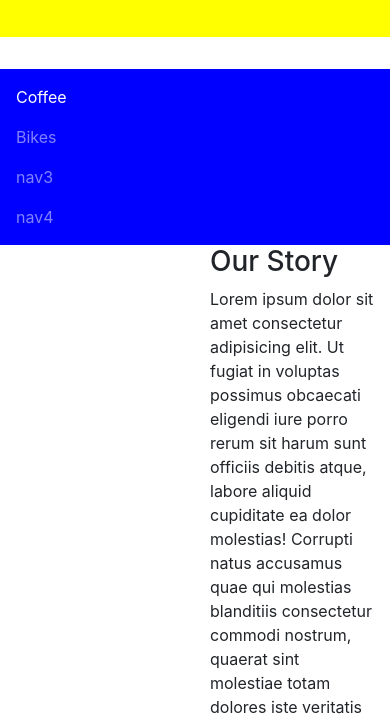
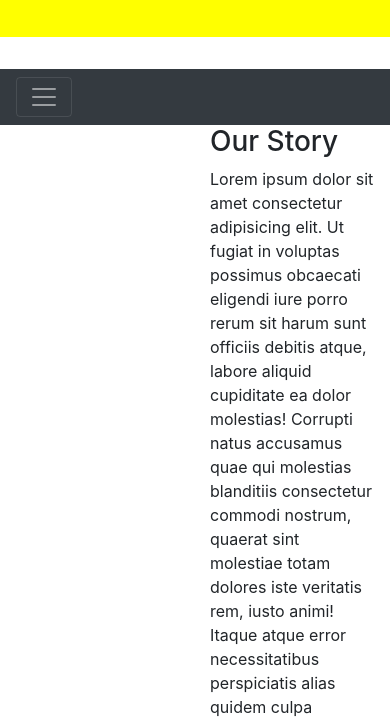
Before and after one commit to clambertcello/offTheChain, a website: page index.html in a window 390 px wide. Shown: the part 131-850 px from the top of the page. Drawn offline with nearby package versions, Linux system fonts and the light colour scheme.

Commit message:
Responsive Nav Toggler

```diff
--- a/css/styles.scss
+++ b/css/styles.scss
@@ -1,10 +1,10 @@
 $coffee-nav-bc: blue;
 $coffee-jumbo-bc: yellow;
-
-#coffeeNav {
-    background-color: $coffee-nav-bc;
-}
 
 #coffeeJumbo {
     background-color: $coffee-jumbo-bc;
 }
+
+// #coffeeNav {
+//     background-color: $coffee-nav-bc;
+// }
--- a/index.html
+++ b/index.html
@@ -26,14 +26,20 @@
         </div>
     </header>
 
-    <nav class="navbar navbar-expand-sm navbar-dark sticky-top" id="coffeeNav">
+    <nav class="navbar navbar-expand-sm navbar-dark bg-dark sticky-top" id="coffeeNav">
+        <button class="navbar-toggler" type="button" data-toggle="collapse" data-target="#navList"
+            aria-controls="navList" aria-expanded="false" aria-label="Toggle navigation">
+            <span class="navbar-toggler-icon"></span>
+        </button>
         <!--add subscribe button?-->
-        <ul class="navbar-nav">
-            <li class="nav-item active"><a class="nav-link" href="#">Coffee</a></li>
-            <li class="nav-item"><a class="nav-link" href="#">Bikes</a></li>
-            <li class="nav-item"><a class="nav-link" href="#">nav3</a></li>
-            <li class="nav-item"><a class="nav-link" href="#">nav4</a></li>
-        </ul>
+        <div class="collapse navbar-collapse" id="navList">
+            <ul class="navbar-nav mr-auto">
+                <li class="nav-item active"><a class="nav-link" href="#">Coffee</a></li>
+                <li class="nav-item"><a class="nav-link" href="#">Bikes</a></li>
+                <li class="nav-item"><a class="nav-link" href="#">nav3</a></li>
+                <li class="nav-item"><a class="nav-link" href="#">nav4</a></li>
+            </ul>
+        </div>
     </nav>
 
     <!--main content-->
```
